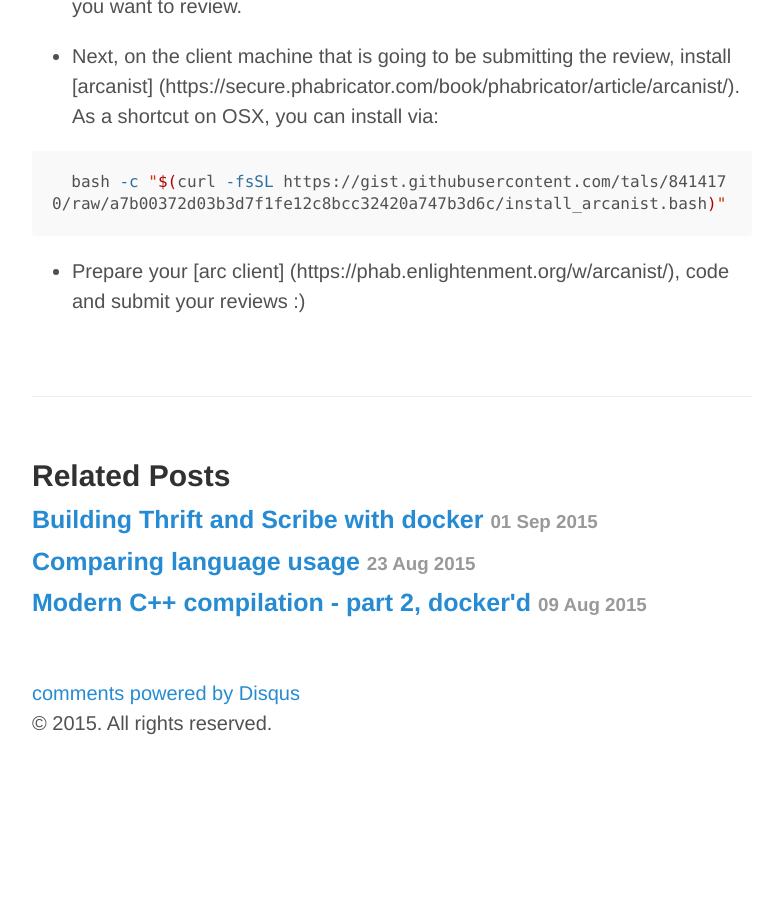
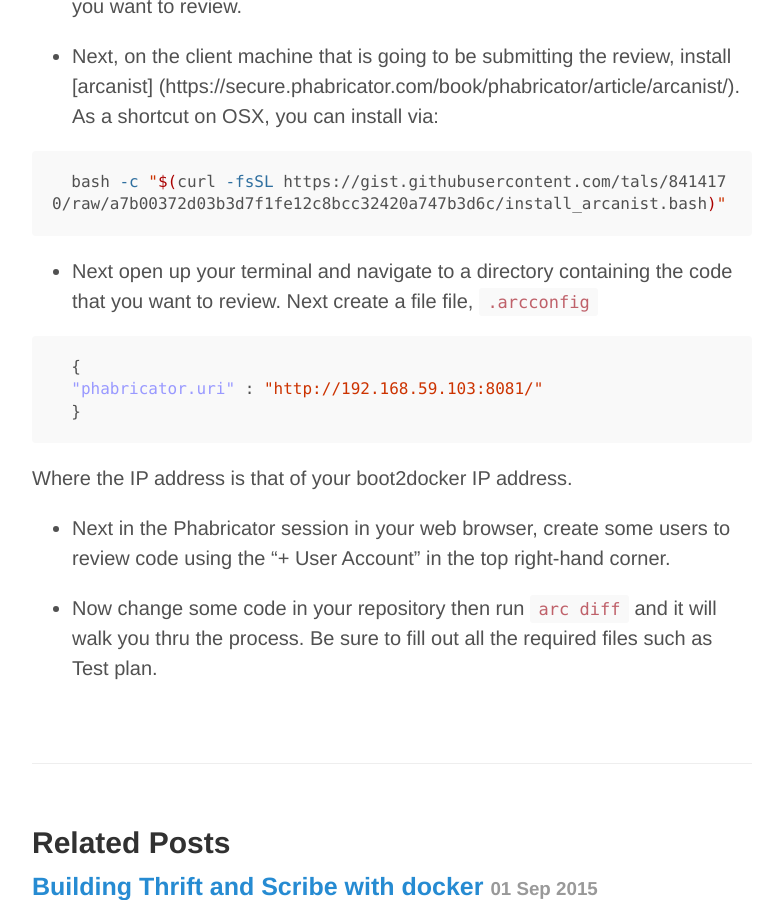
Before and after one commit to bowlofstew/bowlofstew.github.io, a Jekyll site: the page built from _posts/2015-09-06-dockerizing-phabricator.md, in a window 1280 px wide and 900 px high, scrolled down 1424 px. Shown: the whole window, without its empty margins (248-1031 px from the left). Built offline with Jekyll 4.4.1, drawn with Linux system fonts in a browser that asks for light colours; Markdown is read by kramdown in place of the engine named in the settings; comment, search, counter and statistics services are not loaded; before the commit the page ends 2182 px from its top, so only the background shows below that.

Commit message:
updated phabricator setup

````diff
--- a/_posts/2015-09-06-dockerizing-phabricator.md
+++ b/_posts/2015-09-06-dockerizing-phabricator.md
@@ -44,4 +44,16 @@ Now its time to do some setup work for the basics:
   bash -c "$(curl -fsSL https://gist.githubusercontent.com/tals/8414170/raw/a7b00372d03b3d7f1fe12c8bcc32420a747b3d6c/install_arcanist.bash)"
   ```
 
-  * Prepare your [arc client] (https://phab.enlightenment.org/w/arcanist/), code and submit your reviews :)
+  * Next open up your terminal and navigate to a directory containing the code that you want to review.  Next create a file file, `.arcconfig`
+
+  ```json
+  {
+  "phabricator.uri" : "http://192.168.59.103:8081/"
+  }
+  ```
+
+  Where the IP address is that of your boot2docker IP address.
+
+  * Next in the Phabricator session in your web browser, create some users to review code using the "+ User Account" in the top right-hand corner.
+
+  * Now change some code in your repository then run `arc diff` and it will walk you thru the process.  Be sure to fill out all the required files such as Test plan.
````
